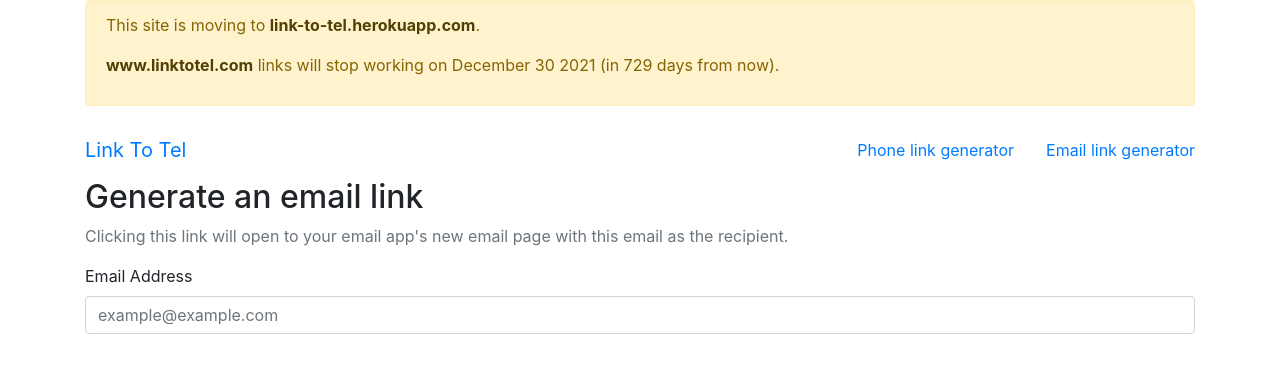
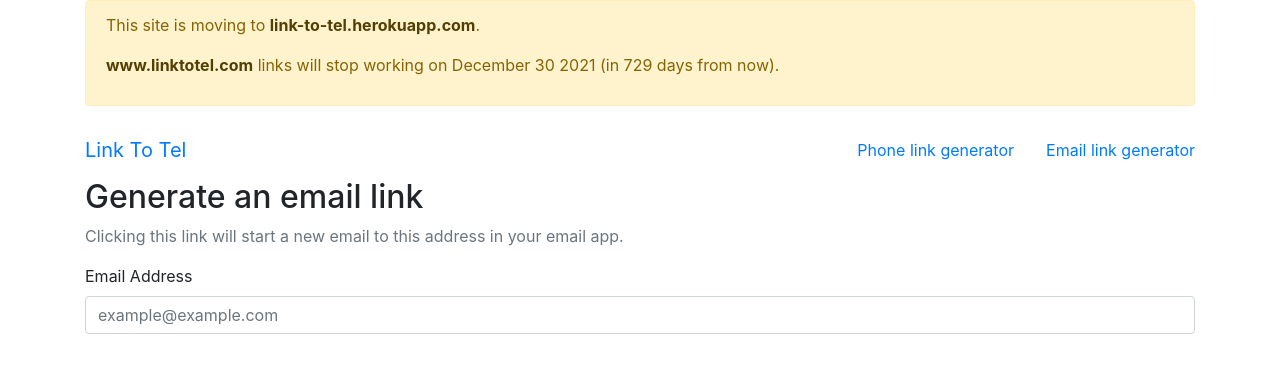
Before and after one commit to arye-eidelman/link-to-tel, a React (Create React App) app in the folder app/javascript/: page /email/new in a window 1280 px wide. Shown: the top 372 px of the page. Built offline with nearby package versions, Linux system fonts and the light colour scheme; the HTML template or start-up script is replaced by a standard one.

Commit message:
Update email link description

```diff
--- a/app/javascript/src/EmailLinkGenerator.jsx
+++ b/app/javascript/src/EmailLinkGenerator.jsx
@@ -27,7 +27,7 @@
     return (
       <>
         <h2>Generate an email link</h2>
-        <p className="text-muted">Clicking this link will open to your email app's new email page with this email as the recipient.</p>
+        <p className="text-muted">Clicking this link will start a new email to this address in your email app.</p>
 
         <Form onSubmit={e => e.preventDefault()}>
           <FormGroup>
```
